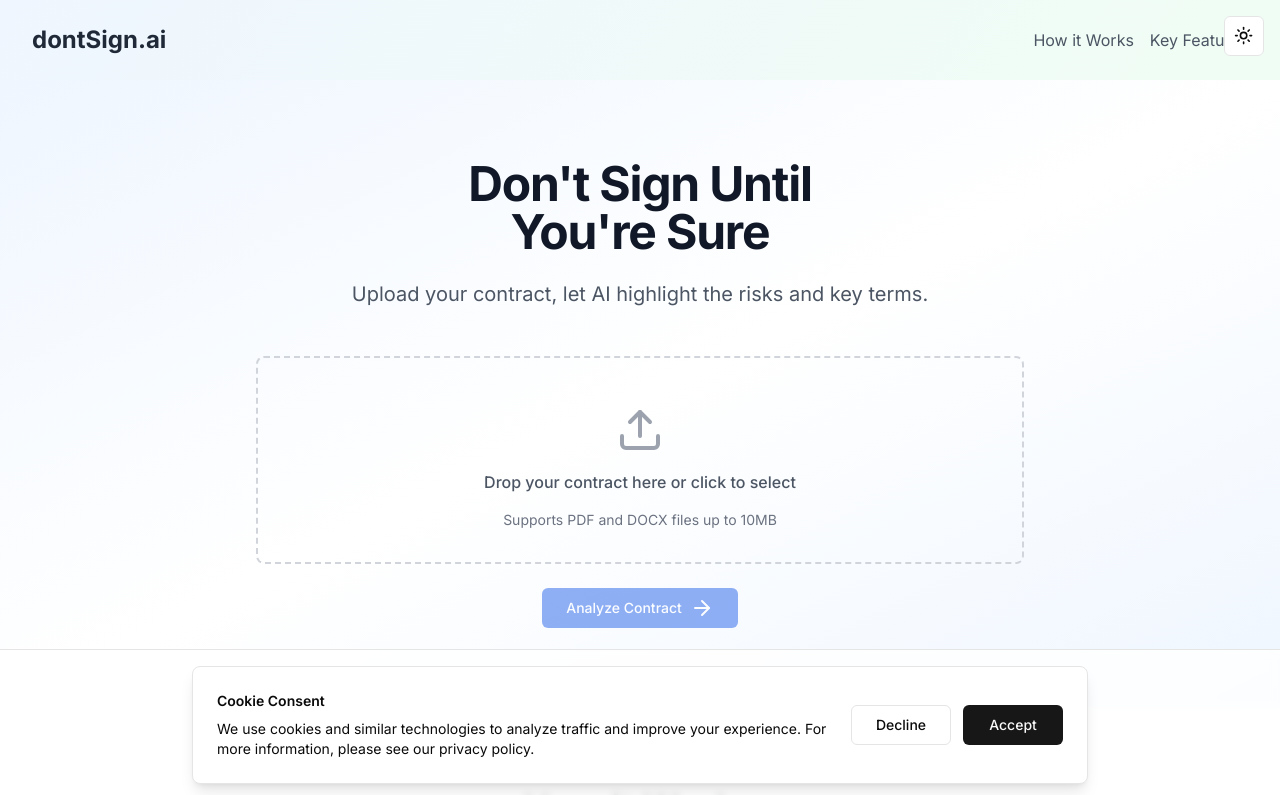
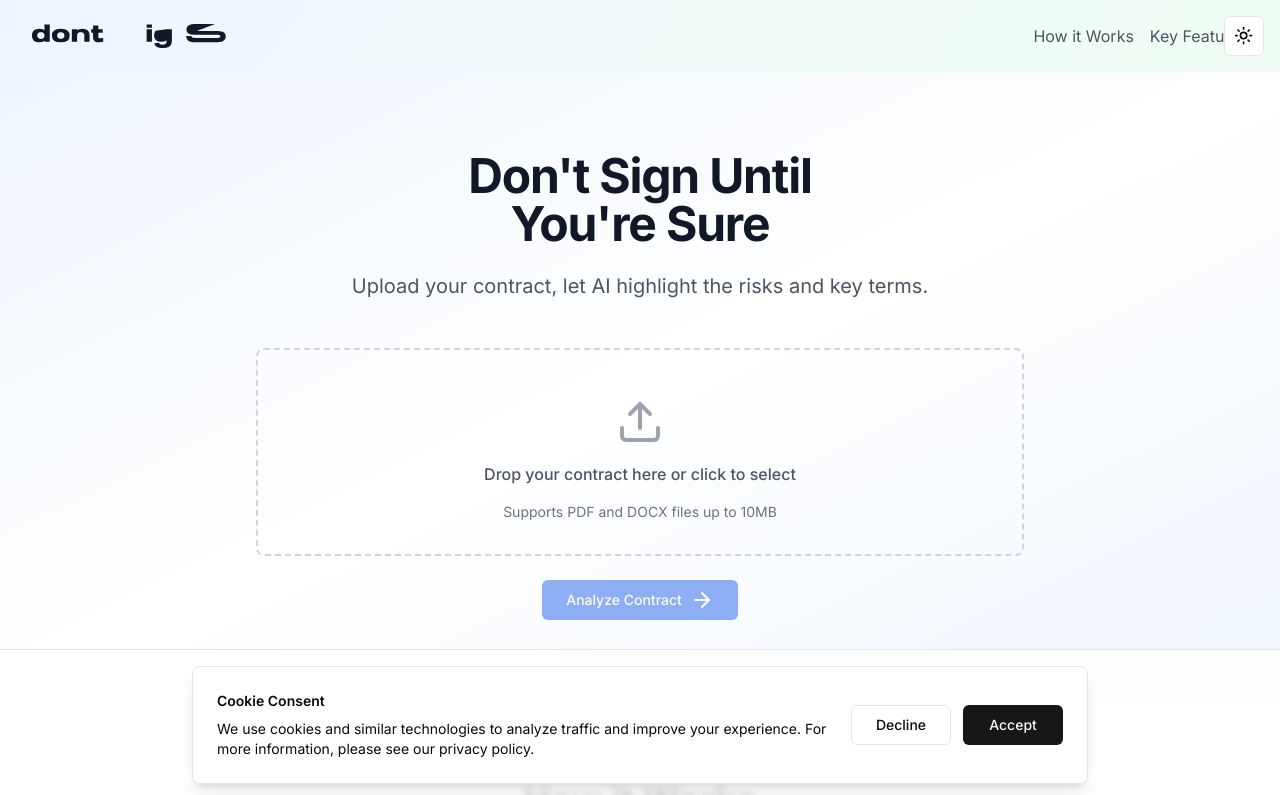
Before and after one commit to morhendos/dontsign, a Next.js app: page / in a window 1280 px wide. Shown: the top 795 px of the page. Built offline with nearby package versions, Linux system fonts and the light colour scheme; no server answers.

Commit message:
feat: integrate Logo component into Header

```diff
--- a/components/header.tsx
+++ b/components/header.tsx
@@ -1,11 +1,12 @@
 import Link from 'next/link'
+import { Logo } from '@/components/logo/Logo'
 
 export default function Header() {
   return (
     <header className="py-6 px-4 md:px-8">
       <nav className="max-w-7xl mx-auto flex justify-between items-center">
-        <Link href="/" className="text-2xl font-bold text-gray-800 dark:text-gray-100">
-          dontSign.ai
+        <Link href="/" className="hover:opacity-80 transition-opacity">
+          <Logo />
         </Link>
         <div className="space-x-4">
           <Link href="#how-it-works" className="text-gray-600 hover:text-gray-800 dark:text-gray-300 dark:hover:text-gray-100">
```
